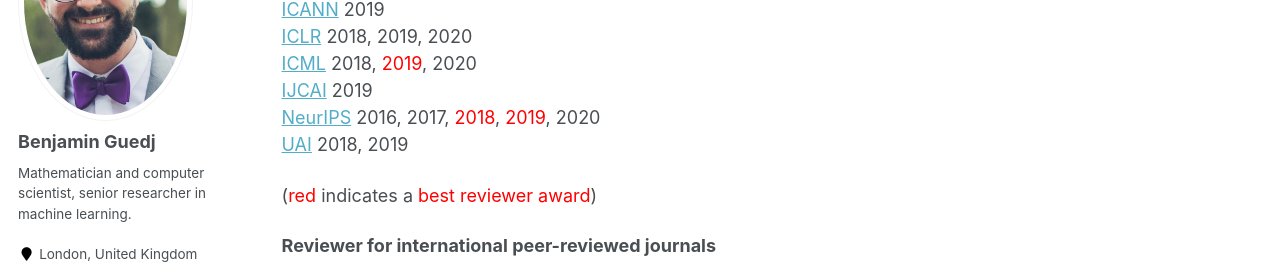
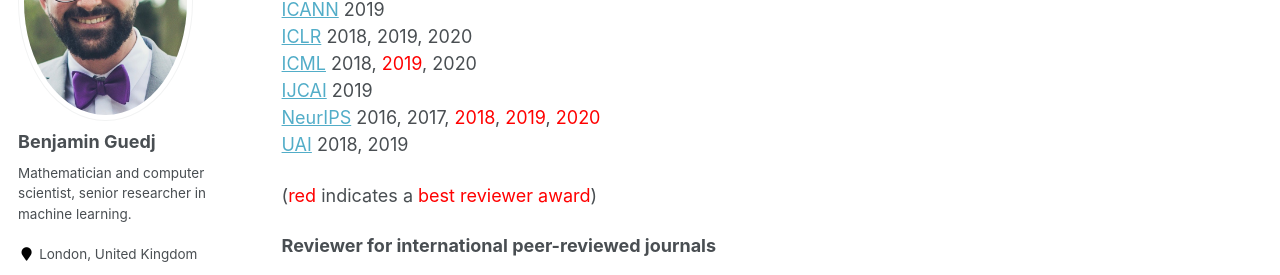
Before and after one commit to bguedj/bguedj.github.io, a Jekyll site: the page built from _pages/service.md, in a window 1280 px wide and 900 px high, scrolled down 724 px. Shown: the part 153-428 px from the top of the window. Built offline with Jekyll 4.4.1, drawn with Linux system fonts in a browser that asks for light colours; some web fonts are replaced.

Commit message:
best reviewer award neurips 2020

```diff
--- a/_pages/service.md
+++ b/_pages/service.md
@@ -32,7 +32,7 @@
 [ICLR](https://iclr.cc) 2018, 2019, 2020
 [ICML](https://icml.cc) 2018, <span style="color:red">2019</span>, 2020
 [IJCAI](https://www.ijcai.org) 2019
-[NeurIPS](https://neurips.cc) 2016, 2017, <span style="color:red">2018</span>, <span style="color:red">2019</span>, 2020
+[NeurIPS](https://neurips.cc) 2016, 2017, <span style="color:red">2018</span>, <span style="color:red">2019</span>, <span style="color:red">2020</span>
 [UAI](http://www.auai.org) 2018, 2019
 
 (<span style="color:red">red</span> indicates a <span style="color:red">best reviewer award</span>)
```
Also changed, not shown: _pages/research.md (+2 -0 lines).
